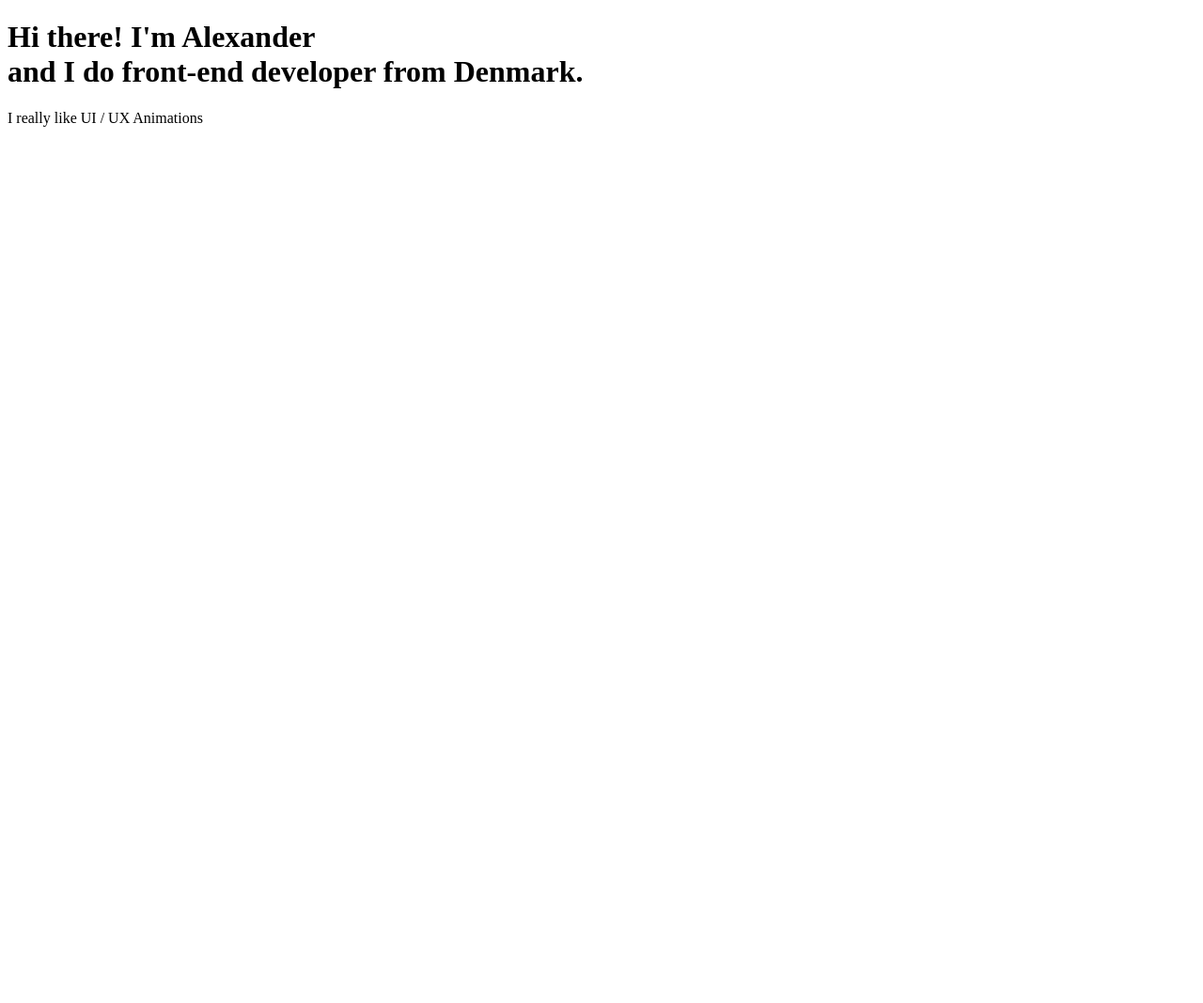
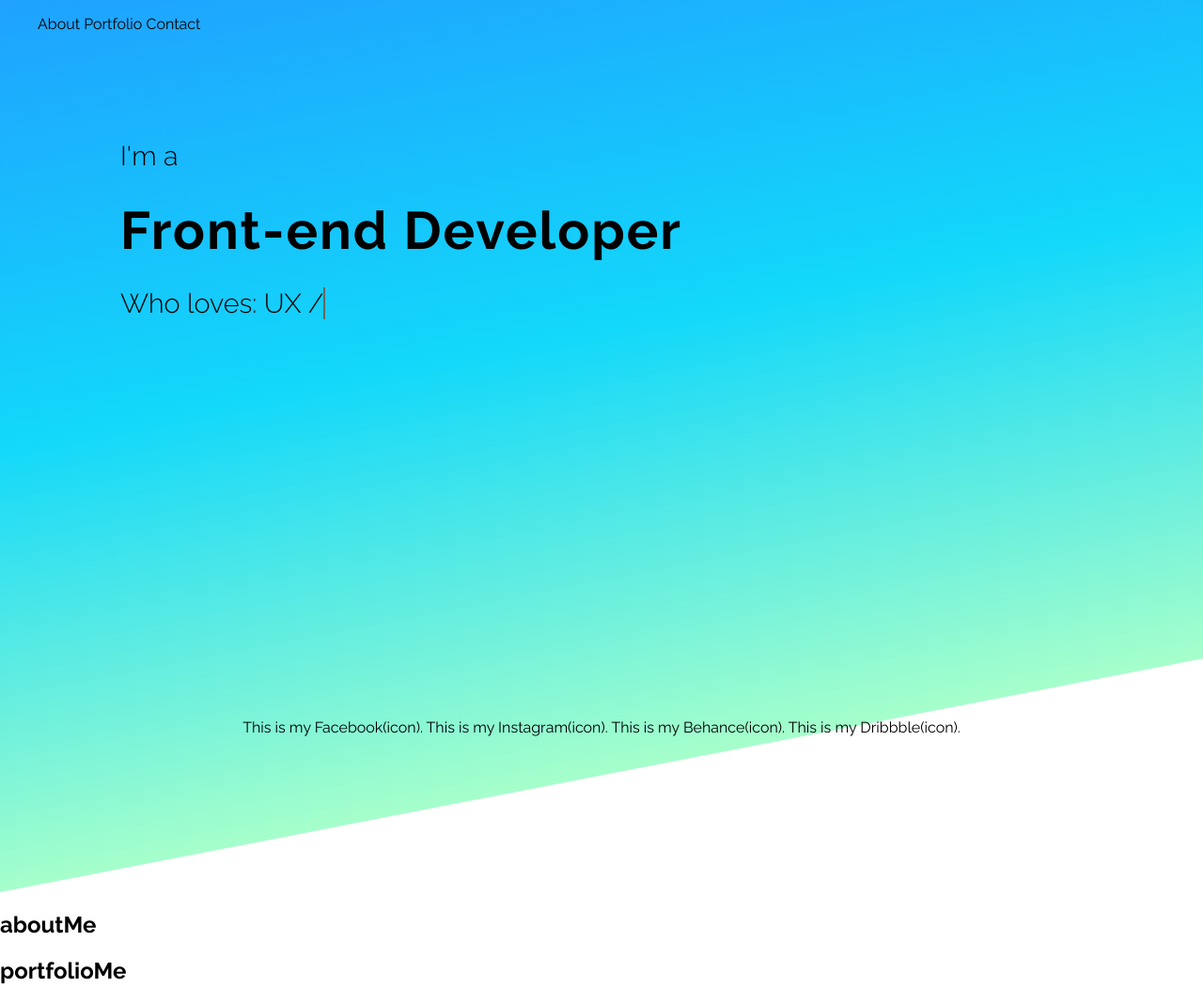
Before and after one commit to Brasgaard/portfolio, a PHP site: page / in a window 1280 px wide. Shown: the whole page at 94% size. Before the commit the page ends 135 px from the top, so only its background shows below. Run offline with PHP 8.4, Linux system fonts and the light colour scheme.

Commit message:
HTML, CSS and JS
Layout, structure and small features.

```diff
--- /dev/null
+++ b/css/style.css
@@ -0,0 +1,82 @@
+/* ONLY CSS */
+body, html {
+	margin: 0 auto;
+	width: 100%;
+	font-family: 'Raleway', sans-serif;
+}
+
+.commenTxt {
+	font-family: 'Raleway', sans-serif;
+	font-size: 1em;
+}
+
+.frontTitle {
+	font-family: 'Raleway', sans-serif;
+	font-size: 3.5em;
+	font-weight: 800;
+	letter-spacing: 2px;
+	margin-top: 0.1em;
+	margin-bottom: 0.1em;
+}
+
+.frontTxt {
+	font-family: 'Raleway', sans-serif;
+	font-size: 1.8em;
+	font-weight: 300;
+}
+
+.container-lg {
+	max-width: 1040px;
+	text-align: center;
+}
+
+.stripes {
+  display: grid;
+  grid: repeat(5, 190px) / repeat(10, 1fr);
+  background: linear-gradient(to top, #a6ffcb, #12d8fa, #1fa2ff);
+}
+
+.stripes :nth-child(1) {
+  grid-column: span 2;
+}
+
+.stripes :nth-child(2) {
+  grid-area: 3 / span 2 / auto / -1;
+}
+
+.stripes :nth-child(3) {
+  grid-row: 4;
+  grid-column: span 3;
+}
+
+.stripes {
+  transform: skewY(-11deg);
+  transform-origin: 0;
+  z-index: -1;
+  position: relative;
+}
+
+.globalNav {
+	position: absolute;
+	z-index: 1;
+}
+
+.globalNav li {
+	display: inline;
+	cursor: pointer;
+}
+
+#intro .container-lg {
+	z-index: 1;
+	position: absolute;
+	left: 10%;
+	top: 15%;
+	text-align: left;
+}
+
+#footerSoMe .footerTxt {
+	position: fixed;
+	bottom: 0;
+	width: 100%;
+	text-align: center;
+}
--- a/css/styles.css
+++ /dev/null
@@ -1,6 +0,0 @@
-/* Only CSS */
-
-.ptest {
-	font-size: 4em;
-	font-family: Helvita;
-}
--- a/index.php
+++ b/index.php
@@ -4,10 +4,9 @@
 	<!-- Title -->
 	<title>Alexander Brasgaard - Portfolio 2018</title>
 
+	<!-- Description -->
 	<meta charset="UTF-8">
-
-	<!-- Description -->
-	<meta name="Description" content="Alexander Brasgaard is a front-end developer based in Aarhus Denmark.">
+	<meta name="Description" content="I'm a multimedia design student based in Aarhus Denmark and this is my portfolio. I'm currently on my 3rd semester with my specialization in front-end delevelopment. I totally love working with this front-end it is very exciting and fun to play with.  ">
 
 	<!-- Keywords -->
 	<meta name="keywords" content="HTML,CSS,JavaScript">
@@ -15,18 +14,73 @@
 	<!-- Viewport -->
     <meta name="viewport" content="width=device-width, initial-scale=1">
 
+	<!-- Css, Sass and fonts-->
+	<link rel="stylesheet" type="text/css" href="css/style.css">
+	<link href="https://fonts.googleapis.com/css?family=Raleway:300,400,500,700" rel="stylesheet">
+
     <!-- Favicons -->
-	<link rel="icon" type="image/png" href="favicon-32x32.png" sizes="32x32" />
-	<link rel="icon" type="image/png" href="favicon-16x16.png" sizes="16x16" />
+	<link rel="icon" type="image/png" href="#" sizes="32x32" />
+	<link rel="icon" type="image/png" href="#" sizes="16x16" />
+</head>
 
-	<!-- Css, Sass and fonts-->
-	<link rel="stylesheet" href="css/styles.css">
-</head>
 <body>
 
+<!-- Navigation start -->
+<header>
+	<div class="container-lg">
+		<nav class="globalNav">
+			<ul class="commenTxt">
+				<li>About</li>
+				<li>Portfolio</li>
+				<li>Contact</li>
+			</ul>
+		</nav>
+	</div>
+</header>
 
-<h1>Hi there! I'm Alexander <br> and I do front-end developer from Denmark.</h1>
-<p id="ptest"> I really like UI / UX Animations </p>
+<div class="globalContent">
+	<main>
+		<div class="stripes">
+			<span></span>
+			<span></span>
+			<span></span>
+			<span></span>
+			<span></span>
+		</div>
 
+		<section id="intro">
+			<div class="container-lg">
+				<p class="frontTxt">I'm a</p>
+				<h1 class="frontTitle">Front-end Developer</h1>
+				<p class="frontTxt">Who loves:
+					<span class="txt-rotate" data-period="2000" data-rotate='[ "UX / UI design.", "Animations.", "Clean design.", "Teamwork!" ]'></span>
+				</p>
+			</div>
+		</section>
+
+
+<!-- About me start -->
+		<section id="aboutMe">
+			<h1>aboutMe</h1>
+		</section>
+
+<!-- Portfolio start -->
+		<section id="portfolioMe">
+			<h1>portfolioMe</h1>
+		</section>
+	</main>
+</div>
+
+<!-- Footer start -->
+<footer class="globalFooter">
+	<section id="footerSoMe">
+		<p class="footerTxt"> This is my Facebook(icon). This is my Instagram(icon). This is my Behance(icon). This is my Dribbble(icon).</p>
+	</section>
+</footer>
+
+
+
+<!-- Scripts -->
+<script src="js/scripts.js"></script>
 </body>
 </html>
--- /dev/null
+++ b/js/scripts.js
@@ -0,0 +1,59 @@
+// JavaScript Document
+
+// Rotating text under intro
+var TxtRotate = function(el, toRotate, period) {
+  this.toRotate = toRotate;
+  this.el = el;
+  this.loopNum = 0;
+  this.period = parseInt(period, 10) || 2000;
+  this.txt = '';
+  this.tick();
+  this.isDeleting = false;
+};
+
+TxtRotate.prototype.tick = function() {
+  var i = this.loopNum % this.toRotate.length;
+  var fullTxt = this.toRotate[i];
+
+  if (this.isDeleting) {
+    this.txt = fullTxt.substring(0, this.txt.length - 1);
+  } else {
+    this.txt = fullTxt.substring(0, this.txt.length + 1);
+  }
+
+  this.el.innerHTML = '<span class="wrap">'+this.txt+'</span>';
+
+  var that = this;
+  var delta = 300 - Math.random() * 100;
+
+  if (this.isDeleting) { delta /= 2; }
+
+  if (!this.isDeleting && this.txt === fullTxt) {
+    delta = this.period;
+    this.isDeleting = true;
+  } else if (this.isDeleting && this.txt === '') {
+    this.isDeleting = false;
+    this.loopNum++;
+    delta = 500;
+  }
+
+  setTimeout(function() {
+    that.tick();
+  }, delta);
+};
+
+window.onload = function() {
+  var elements = document.getElementsByClassName('txt-rotate');
+  for (var i=0; i<elements.length; i++) {
+    var toRotate = elements[i].getAttribute('data-rotate');
+    var period = elements[i].getAttribute('data-period');
+    if (toRotate) {
+      new TxtRotate(elements[i], JSON.parse(toRotate), period);
+    }
+  }
+  // INJECT CSS
+  var css = document.createElement("style");
+  css.type = "text/css";
+  css.innerHTML = ".txt-rotate > .wrap { border-right: 0.08em solid #666 }";
+  document.body.appendChild(css);
+};
```
